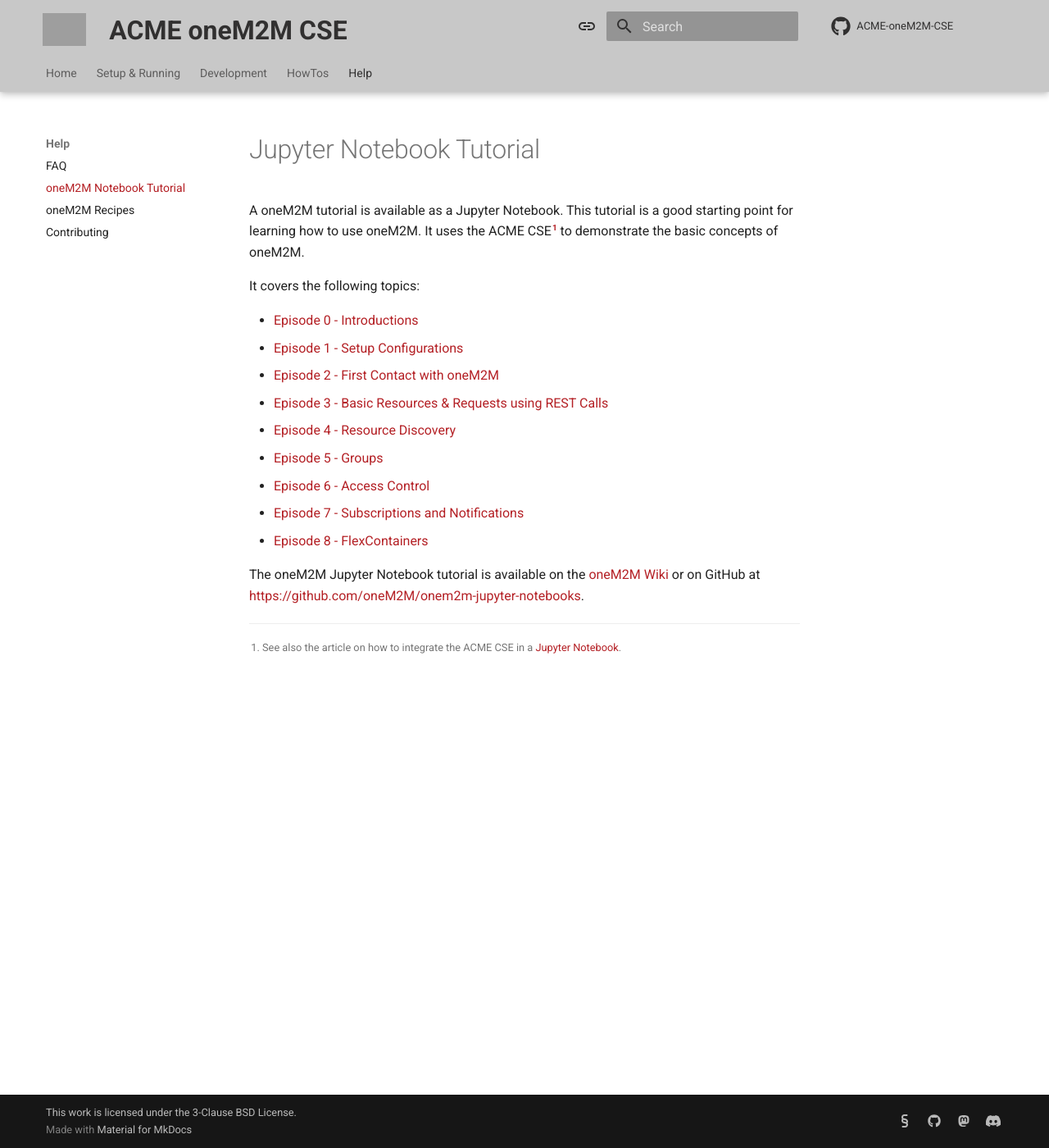
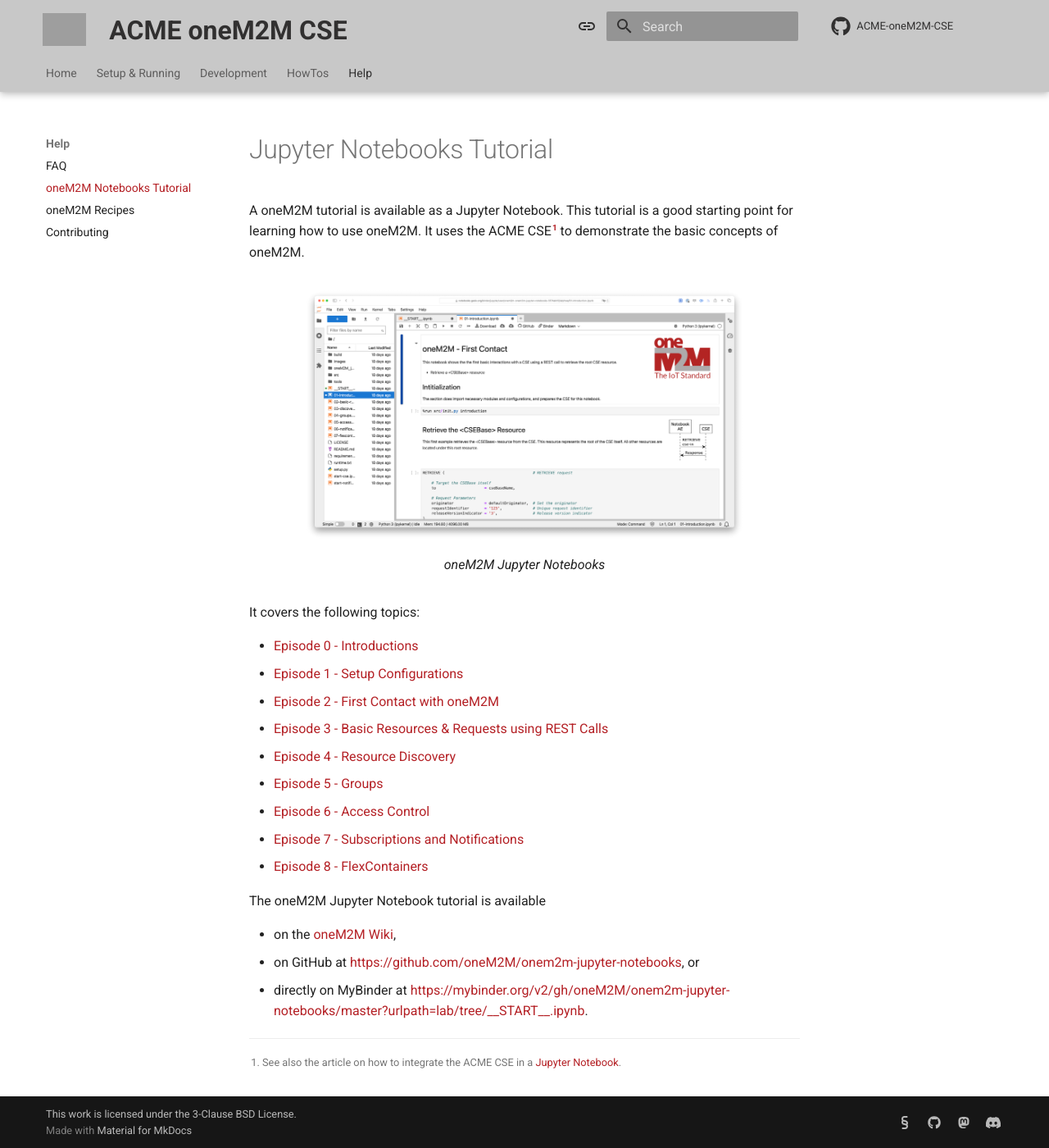
Before and after one commit to ankraft/ACME-oneM2M-CSE-mkdocs, an MkDocs documentation site: the page built from docs/help/NotebookTutorial.md, in a window 1280 px wide and 1400 px high. Shown: the whole window at 82% size. Built offline with MkDocs 1.6.1 and Material for MkDocs 9.7.7, drawn with Linux system fonts in a browser that asks for light colours; comment, search, counter and statistics services are not loaded; grey boxes are pictures that could not be loaded.

Commit message:
Improved oneM2M notebooks page

```diff
--- a/docs/help/NotebookTutorial.md
+++ b/docs/help/NotebookTutorial.md
@@ -1,8 +1,15 @@
-# Jupyter Notebook Tutorial
+# Jupyter Notebooks Tutorial
 
 A oneM2M tutorial is available as a Jupyter Notebook. This tutorial is a good starting point for learning how to use oneM2M. It uses the ACME CSE[^1] to demonstrate the basic concepts of oneM2M.
 
 [^1]: See also the article on how to integrate the ACME CSE in a [Jupyter Notebook](../development//Integrating_ACME.md#jupyter-notebooks).
+
+
+
+<figure markdown="1">
+[![oneM2M Recipes](../images/oneM2M_notebooks.png){width="80%"}](https://mybinder.org/v2/gh/oneM2M/onem2m-jupyter-notebooks/master?urlpath=lab/tree/__START__.ipynb){target=_new}
+<figcaption>oneM2M Jupyter Notebooks</figcaption>
+</figure>
 
 It covers the following topics:
 
@@ -17,4 +24,8 @@
 - [Episode 8 - FlexContainers](https://wiki.onem2m.org/index.php?title=OneM2M_Tutorials_using_Jupyter_Notebooks#Episode_8_-_FlexContainers){target=_new}
 
 
-The oneM2M Jupyter Notebook tutorial is available on the [oneM2M Wiki](https://wiki.onem2m.org/index.php?title=OneM2M_Tutorials_using_Jupyter_Notebooks){target=_new} or on GitHub at [https://github.com/oneM2M/onem2m-jupyter-notebooks](https://github.com/oneM2M/onem2m-jupyter-notebooks){target=_new}.
+The oneM2M Jupyter Notebook tutorial is available
+
+- on the [oneM2M Wiki](https://wiki.onem2m.org/index.php?title=OneM2M_Tutorials_using_Jupyter_Notebooks){target=_new},
+- on GitHub at [https://github.com/oneM2M/onem2m-jupyter-notebooks](https://github.com/oneM2M/onem2m-jupyter-notebooks){target=_new}, or
+- directly on MyBinder at [https://mybinder.org/v2/gh/oneM2M/onem2m-jupyter-notebooks/master?urlpath=lab/tree/\_\_START__.ipynb](https://mybinder.org/v2/gh/oneM2M/onem2m-jupyter-notebooks/master?urlpath=lab/tree/__START__.ipynb).
--- a/mkdocs.yml
+++ b/mkdocs.yml
@@ -189,7 +189,7 @@
       - 'Stand-alone Web UI': 'howtos/StandAloneWebUI.md'
   - 'Help':
     - 'FAQ': 'help/FAQ.md'
-    - 'oneM2M Notebook Tutorial': 'help/NotebookTutorial.md'
+    - 'oneM2M Notebooks Tutorial': 'help/NotebookTutorial.md'
     - 'oneM2M Recipes': 'help/oneM2MRecipes.md'
     - 'Contributing': 'help/Contributing.md'
 #  - 'Scripting':
```
Also changed, not shown: docs/images/oneM2M_notebooks.png (added).
